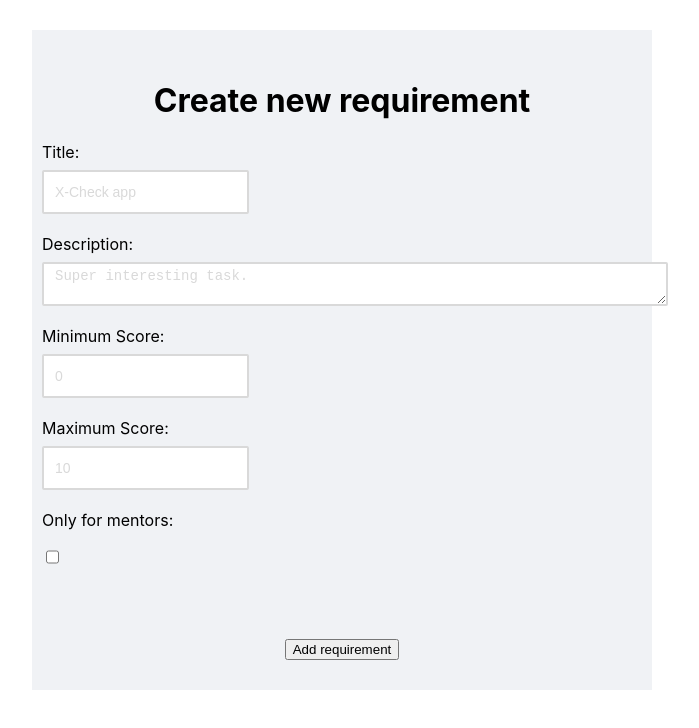
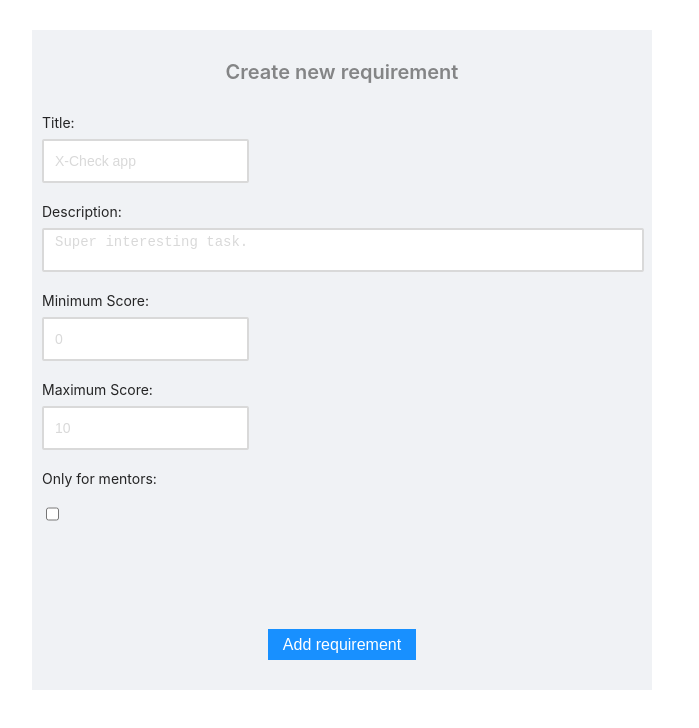
Before and after one commit to drnaida/X-Check-App, a React (Create React App) app in the folder client/: page /add-requirement in a window 1280 px wide. Shown: the top 728 px of the page, without its empty margins (298-997 px from the left). Built offline with nearby package versions, Linux system fonts and the light colour scheme.

Commit message:
feat: add styles to other part of add requirement

```diff
--- a/client/src/pages/AddRequirement/AddRequirement.js
+++ b/client/src/pages/AddRequirement/AddRequirement.js
@@ -28,7 +28,7 @@ const AddRequirement = () => {
         <label htmlFor="onlyForMentors" className="AddRequirement__container--label">Only for mentors: </label>
         <input type="checkbox" id="onlyForMentors" className="AddRequirement__container--input" name="onlyForMentors" onChange={changeRequirement}/>
       </div>
-      <button className="button" onClick={addRequirementToList}>Add requirement</button>
+      <button className="AddRequirement__button" onClick={addRequirementToList}>Add requirement</button>
     </div>
   );
 };
--- a/client/src/pages/AddRequirement/AddRequirement.scss
+++ b/client/src/pages/AddRequirement/AddRequirement.scss
@@ -11,6 +11,14 @@
   padding: 30px 10px;
   margin-bottom: 10px;
   justify-content: space-between;
+
+  &__heading {
+    font-size: 20px;
+    font-weight: 600;
+    color: rgba(0,0,0,.45);
+    margin: 0;
+    margin-bottom: 30px;
+  }
 
   &__container {
     display: flex;
@@ -43,11 +51,31 @@
     }
 
     &--textarea {
+      max-width: 96%;
       width: 100%;
+      resize: none;
     }
 
     &--label {
       margin-bottom: 8px;
+      font-size: $font-size-default;
+      color: rgba(0,0,0,0.85);
+    }
+  }
+
+  &__button {
+    background-color: $color-blud;
+    border: none;
+    outline: none;
+    cursor: pointer;
+    transition: all .3s;
+    color: $color-white;
+    padding: 6.5px 15px;
+    box-sizing: border-box;
+    font-size: $font-size-big;
+
+    &:hover {
+      background-color: rgba(24, 144, 255, 0.7);
     }
   }
 
```
